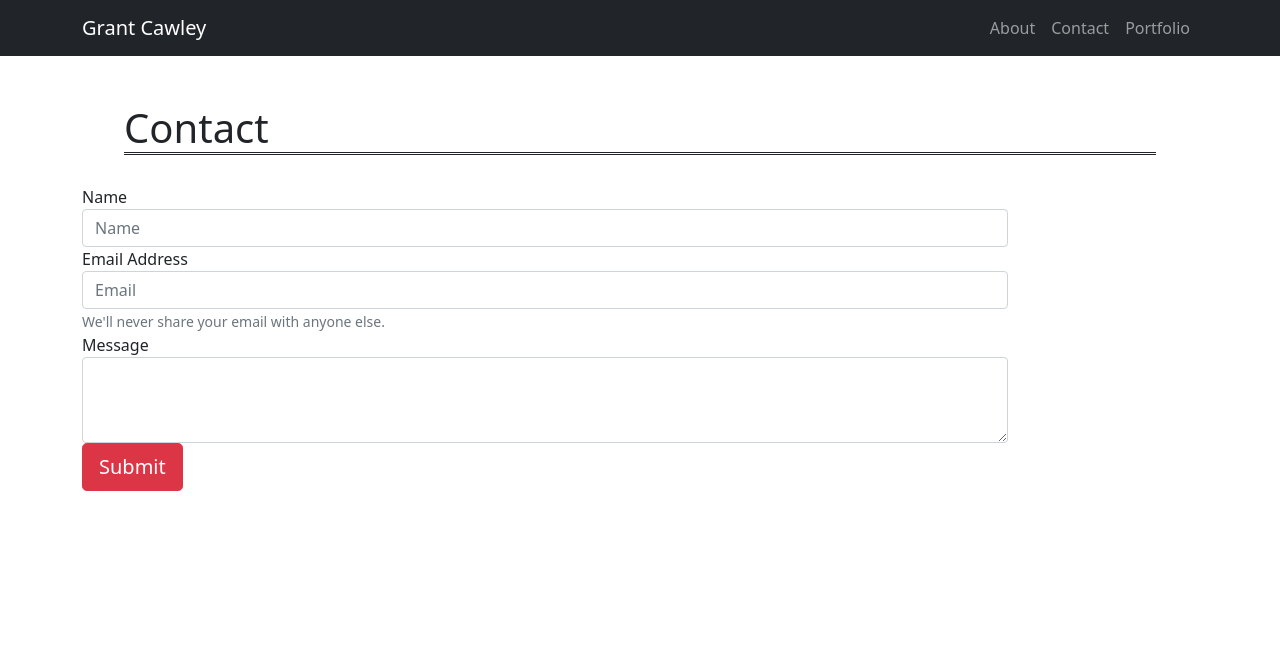
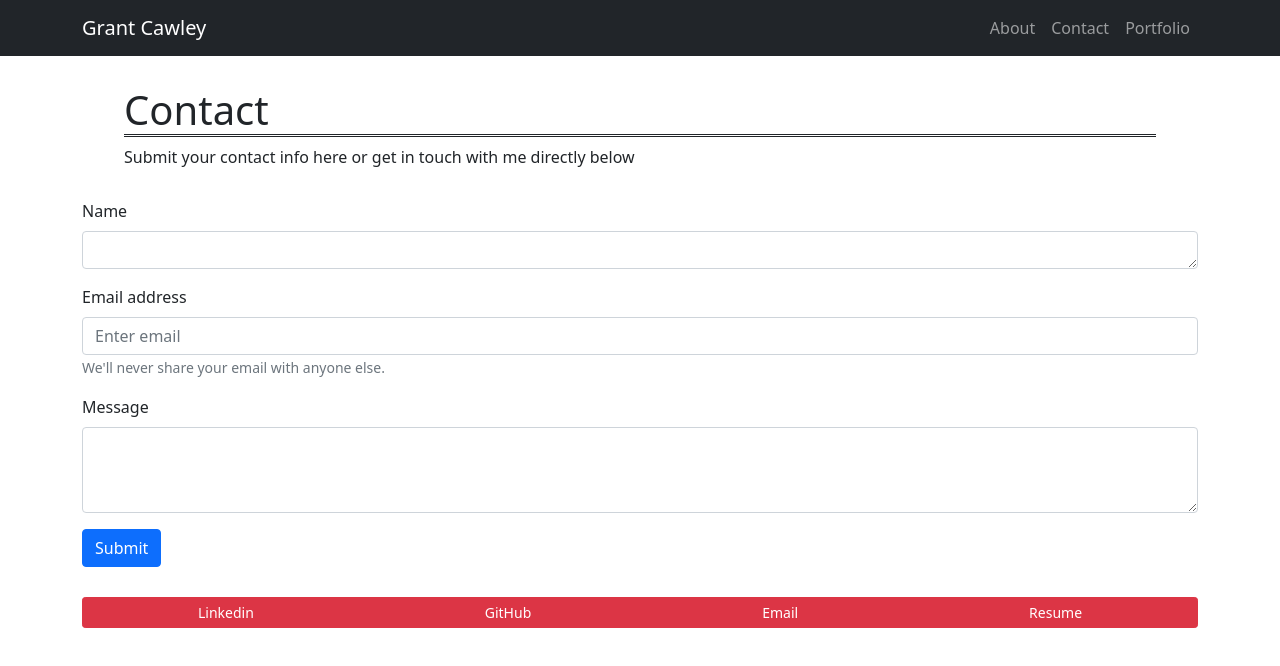
Before and after one commit to cawleygl/cawleygl-portfolio, a React (Create React App) app: page /contact in a window 1280 px wide. Shown: the top 666 px of the page. Built offline with nearby package versions, Linux system fonts and the light colour scheme.

Commit message:
Updated contact page

```diff
--- a/src/pages/Contact/index.js
+++ b/src/pages/Contact/index.js
@@ -2,45 +2,46 @@
 // import { useAppContext } from '../../utils/AppContext'
 import "./style.css"
 import PageTitle from '../../components/PageTitle'
+import { Button, ButtonGroup, Container, Form, Row, } from "react-bootstrap"
+
+import Resume from '../../Assets/Grant Cawley - Resume.pdf'
 
 const ContactPage = () => {
     return (
-        <div className="container mt-sm-5 mt-4">
-            <PageTitle title="Contact" subtitle=""></PageTitle>
-            <div className="row mt-3">
-                <div className="col-sm-10 ml-sm-4">
-                    <div className="form-group">
-                        <label for="Name">Name</label>
-                        <input className="form-control" type="text" id="Name" placeholder="Name" />
-                    </div>
-                </div>
-            </div>
-            <div className="row">
-                <div className="col-sm-10 ml-sm-4">
-                    <div className="form-group">
-                        <label for="Email">Email Address</label>
-                        <input className="form-control" type="email" id="Email" placeholder="Email"
-                            aria-describedby="emailHelp" />
-                        <small id="emailHelp" className="form-text text-muted">We'll never share your email with anyone
-                        else.</small>
-                    </div>
-                </div>
-            </div>
-            <div className="row">
-                <div className="col-sm-10 ml-sm-4">
-                    <div className="form-group">
-                        <label for="Message">Message</label>
-                        <textarea className="form-control" id="Message" rows="3"></textarea>
-                    </div>
-                </div>
-            </div>
-            <div className="row mb-5">
-                <div className="col-sm-10 ml-sm-4">
-                    <button type="submit" className="btn btn-danger btn-lg pl-4 pr-4">Submit</button>
-                </div>
-            </div>
+        <Container>
+            <PageTitle title="Contact" subtitle="Submit your contact info here or get in touch with me directly below"></PageTitle>
+            <Row className="form">
+                <Form>
+                    <Form.Group className="mb-3" controlId="exampleForm.Name">
+                        <Form.Label>Name</Form.Label>
+                        <Form.Control as="textarea" rows={1} />
+                    </Form.Group>
+                    <Form.Group className="mb-3" controlId="formBasicEmail">
+                        <Form.Label>Email address</Form.Label>
+                        <Form.Control type="email" placeholder="Enter email" />
+                        <Form.Text className="text-muted">
+                            We'll never share your email with anyone else.
+                    </Form.Text>
+                    </Form.Group>
+                    <Form.Group className="mb-3" controlId="exampleForm.Message">
+                        <Form.Label>Message</Form.Label>
+                        <Form.Control as="textarea" rows={3} />
+                    </Form.Group>
+                    <Button variant="primary" type="submit">
+                        Submit
+                </Button>
+                </Form>
+            </Row>
+            <Row>
+                <ButtonGroup>
+                    <Button size="sm" href="https://www.linkedin.com/in/grant-cawley-89249415b" variant="danger">Linkedin</Button>
+                    <Button size="sm" href="https://github.com/cawleygl" variant="danger">GitHub</Button>
+                    <Button size="sm" href="mailto:grantlcawley@gmail.com" variant="danger">Email</Button>
+                    <Button size="sm" href={Resume} download variant="danger">Resume</Button>
+                </ButtonGroup>
 
-        </div>
+            </Row>
+        </Container>
     )
 }
 
--- a/src/pages/Contact/style.css
+++ b/src/pages/Contact/style.css
@@ -0,0 +1,3 @@
+.form {
+    margin-bottom: 30px;
+}
```
